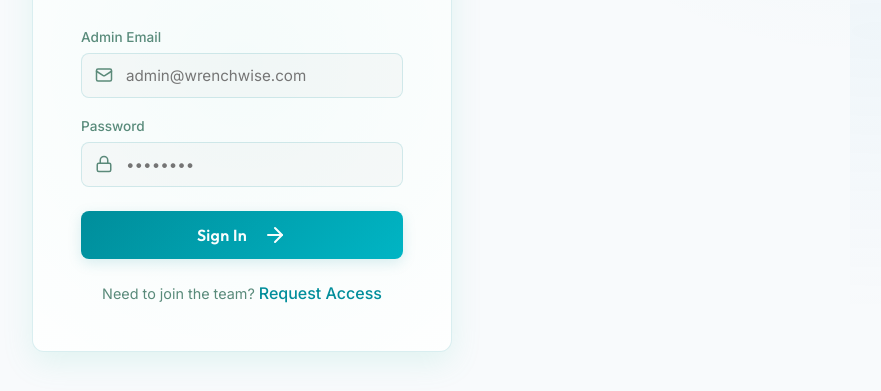
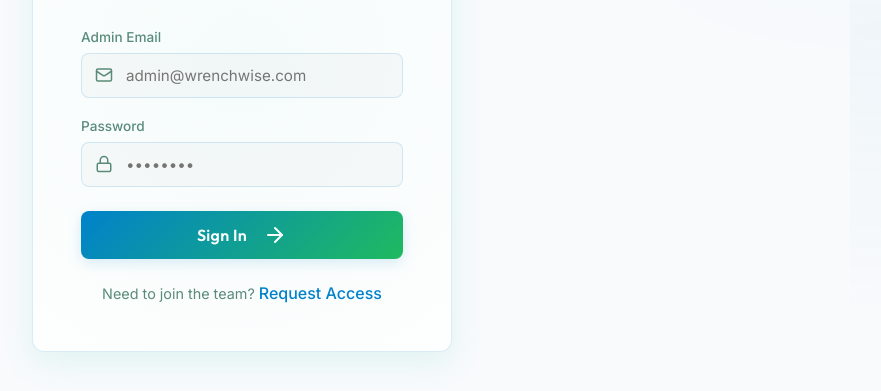
Before and after one commit to Haritha1210/WrenchWiseEmployeeAI, a website: page index.html in a window 1280 px wide. Shown: the part 369-760 px from the top of the page, without its empty margins (398-1279 px from the left). Drawn offline with nearby package versions, Linux system fonts and the light colour scheme.

Commit message:
Update theme CSS to match the exact Wrench Wise Blue-to-Green logo gradient

```diff
--- a/css/styles.css
+++ b/css/styles.css
@@ -12,16 +12,16 @@
     --bg-surface: rgba(255, 255, 255, 0.95);
     --bg-surface-solid: #ffffff;
     --bg-surface-hover: rgba(241, 245, 249, 0.95);
-    --border-color: rgba(0, 141, 155, 0.15);
-    --border-color-hover: rgba(0, 141, 155, 0.3);
-
-    /* Accents (Wrench Wise Teal & Cyan) */
-    --primary: #008d9b; /* WW Teal */
-    --primary-light: #00b5c5; /* WW Cyan */
-    --primary-glow: rgba(0, 141, 155, 0.15);
-    --primary-gradient: linear-gradient(135deg, #008d9b 0%, #00b5c5 100%);
-    --secondary-gradient: linear-gradient(135deg, #00b5c5 0%, #2f5ae8 100%);
-    --accent-glow: rgba(47, 90, 232, 0.12);
+    --border-color: rgba(0, 129, 204, 0.15);
+    --border-color-hover: rgba(0, 129, 204, 0.3);
+
+    /* Accents (Wrench Wise Blue & Green) */
+    --primary: #0081cc; /* WW Blue */
+    --primary-light: #1fba5e; /* WW Green */
+    --primary-glow: rgba(0, 129, 204, 0.15);
+    --primary-gradient: linear-gradient(135deg, #0081cc 0%, #1fba5e 100%);
+    --secondary-gradient: linear-gradient(135deg, #1fba5e 0%, #0081cc 100%);
+    --accent-glow: rgba(31, 186, 94, 0.12);
 
     /* Statuses */
     --success: #4ade80;
```
